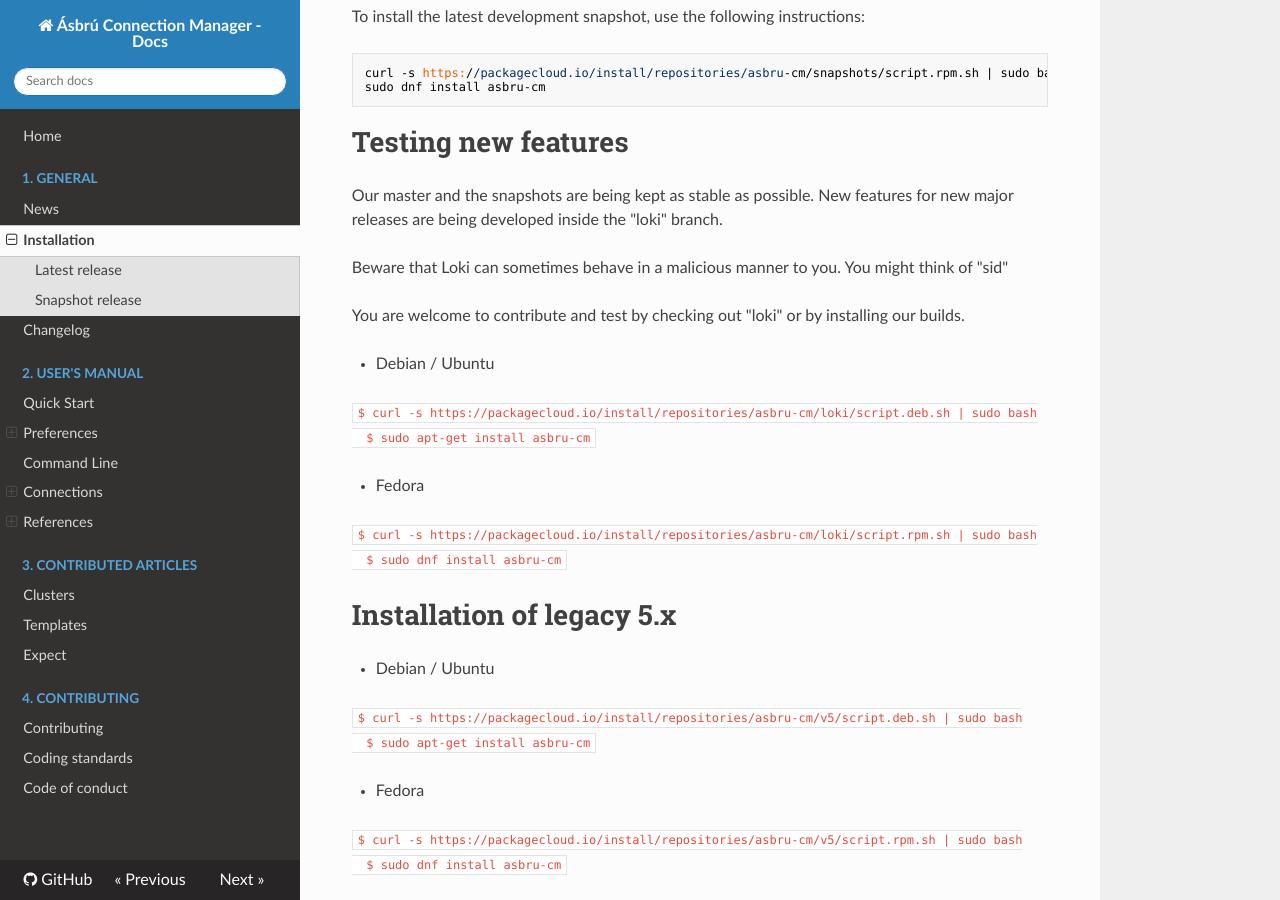
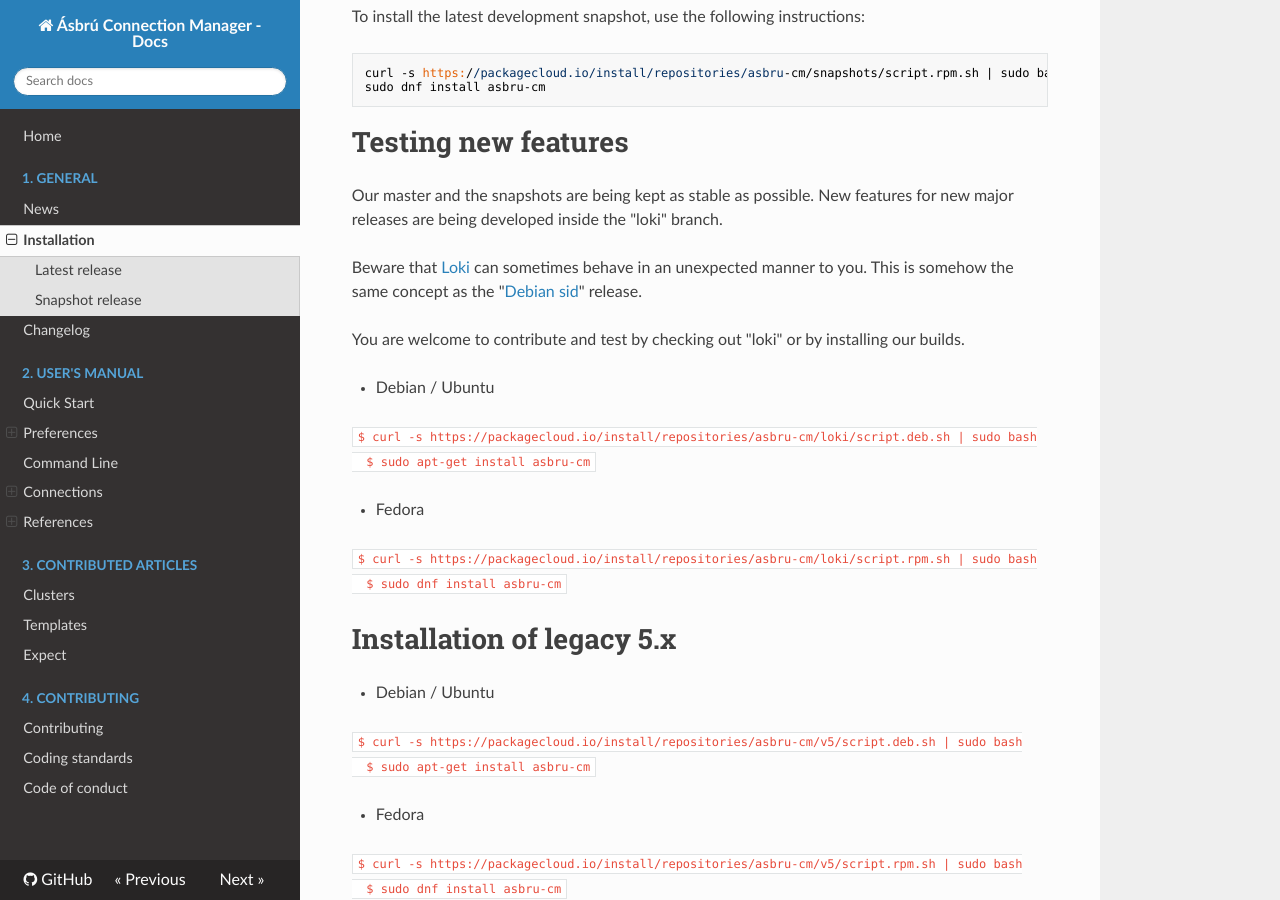
Before and after one commit to asbru-cm/asbru-cm, an MkDocs documentation site: the page built from doc/General/Installation.md, in a window 1280 px wide and 900 px high, scrolled down 1766 px. Built offline with MkDocs 1.6.1, drawn with Linux system fonts in a browser that asks for light colours; nearby versions of some CDN libraries.

Commit message:
Clarify loki concept in documentation (#330)

```diff
--- a/doc/General/Installation.md
+++ b/doc/General/Installation.md
@@ -89,7 +89,7 @@
 
 Our master and the snapshots are being kept as stable as possible. New features for new major releases are being developed inside the "loki" branch.
 
-Beware that Loki can sometimes behave in a malicious manner to you. You might think of "sid"
+Beware that [Loki](https://en.wikipedia.org/wiki/Loki) can sometimes behave in an unexpected manner to you.  This is somehow the same concept as the "[Debian sid](https://www.debian.org/releases/sid/)" release.
 
 You are welcome to contribute and test by checking out "loki" or by installing our builds.
 
```
